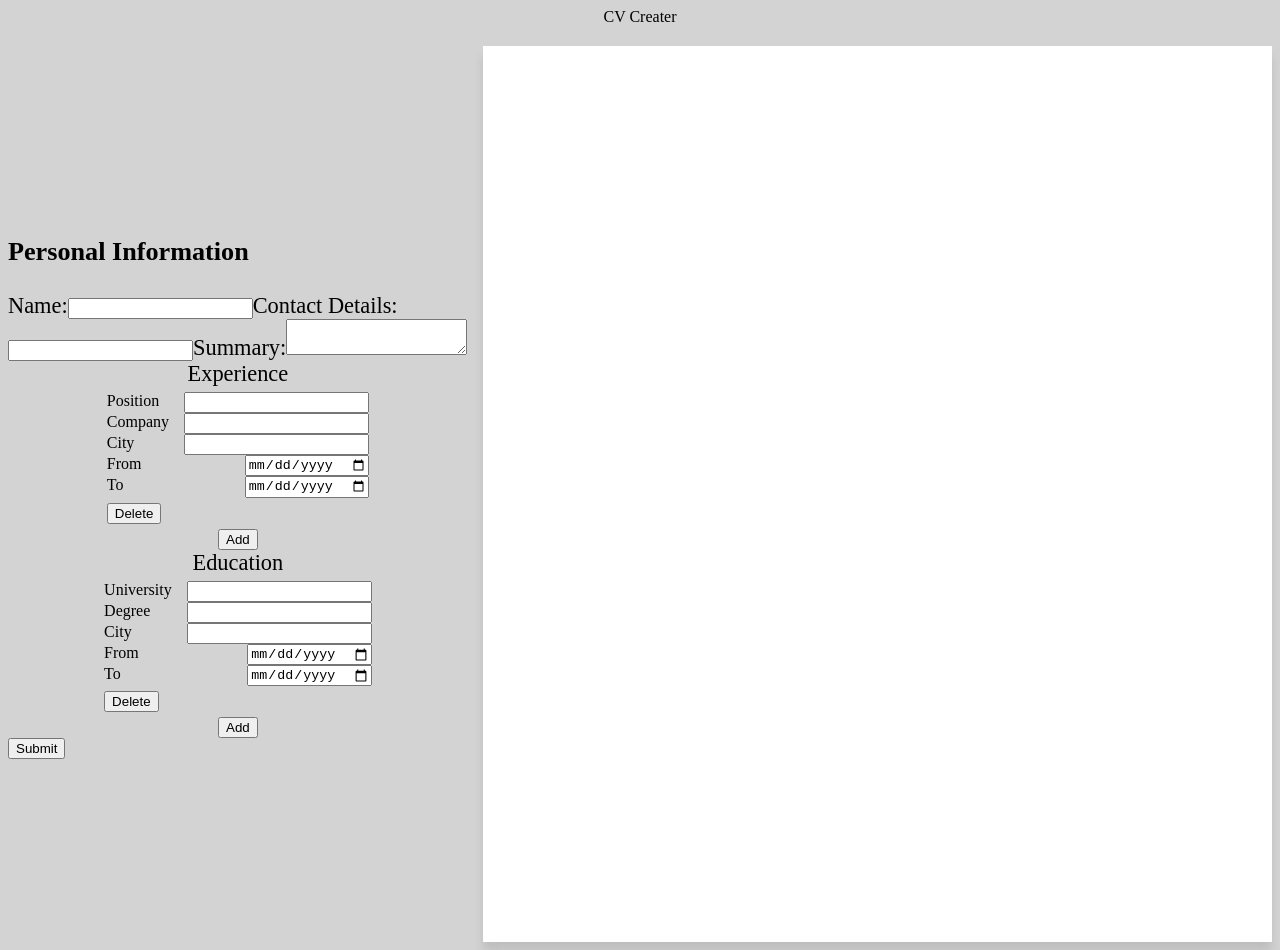
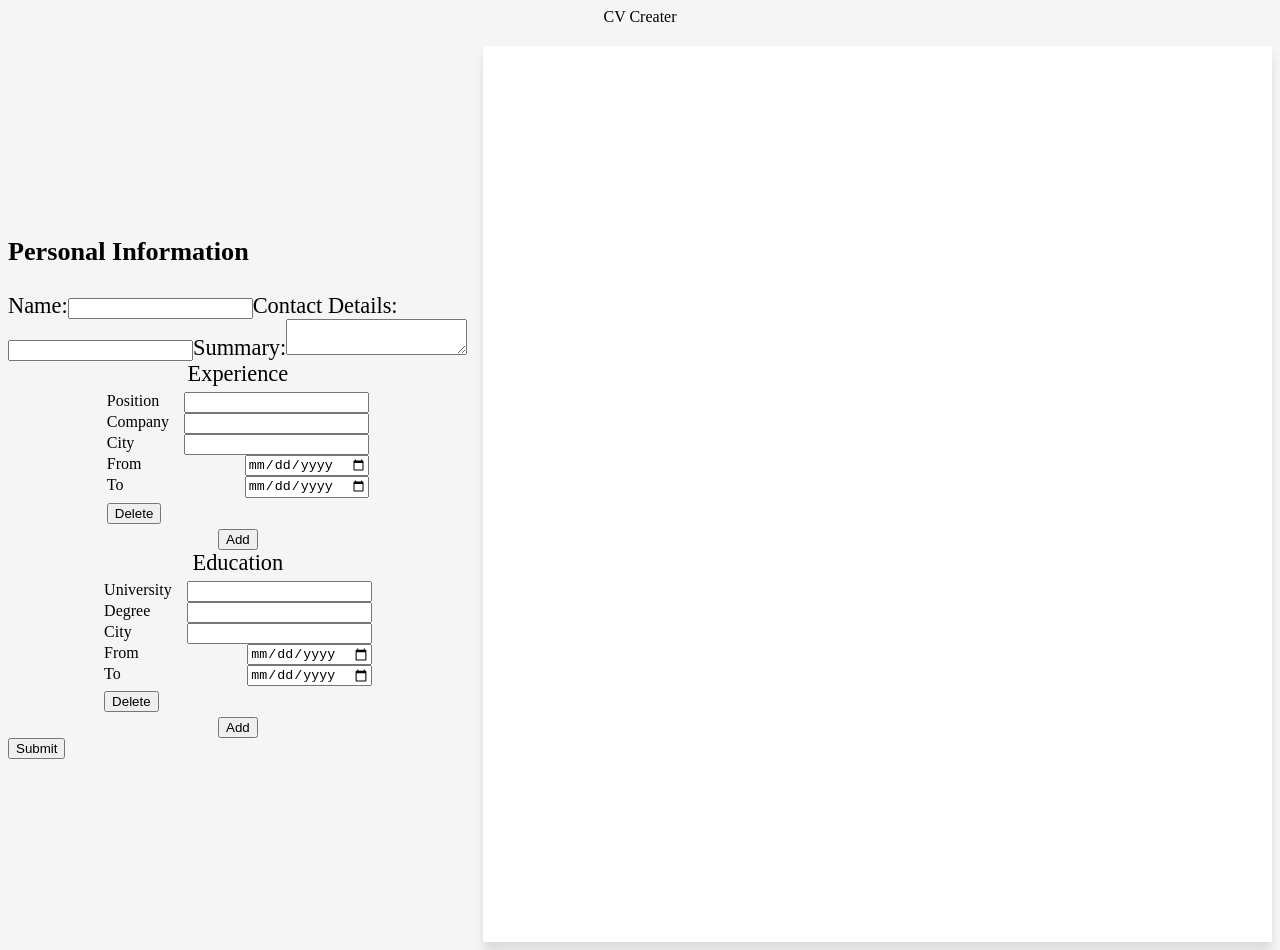
Before and after one commit to EricLam404/cv-project, a React (Create React App) app: page / in a window 1280 px wide. Built offline with nearby package versions, Linux system fonts and the light colour scheme.

Commit message:
Changed background color

```diff
--- a/src/styles/app.css
+++ b/src/styles/app.css
@@ -2,7 +2,7 @@ body{
     display: flex;
     justify-content: center;
     align-items: center;
-    background-color: #d3d3d3;
+    background-color: #F5F5F5;
 }
 
 .container {
```
